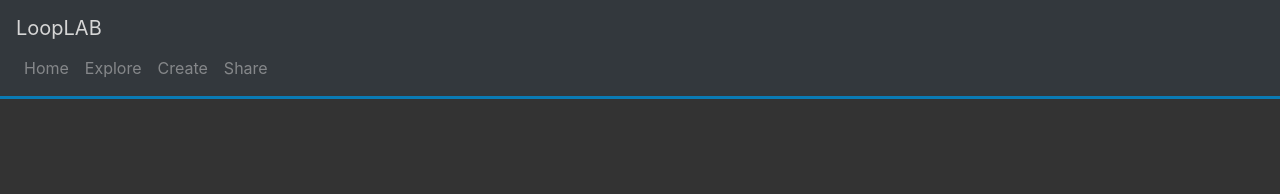
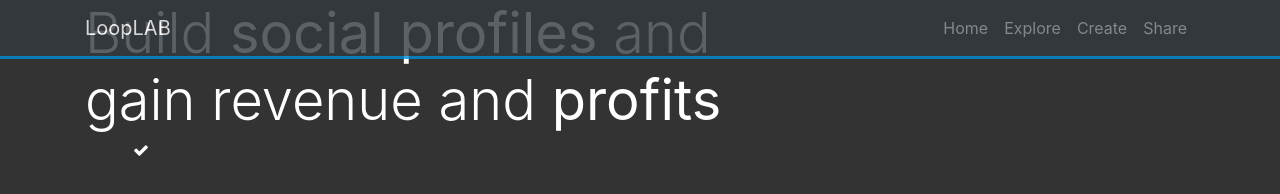
Before and after one commit to Talon1989/bootstrap-social, a website: page src/index.html in a window 1280 px wide. Drawn offline with nearby package versions, Linux system fonts and the light colour scheme; files that its build step writes are made by us from their sources.

Commit message:
fixed some typos and started the home section.

```diff
--- a/src/index.html
+++ b/src/index.html
@@ -5,7 +5,7 @@
     <meta name="viewport"
           content="width=device-width, initial-sacle=1.0"/>
     <meta http-equiv="X-UA-Compatible" content="ie=edge"/>
-    <title>Bootstrap 4 Proj 1</title>
+    <title>LoopLAP Theme</title>
     <link rel="stylesheet" href="css/font-awesome.min.css">
     <link rel="stylesheet" href="css/bootstrap.css">
     <link rel="stylesheet" href="css/style.css">
@@ -13,12 +13,12 @@
 <body id="homeID">
 
 <nav class="navbar navbar-expand-sm bg-dark navbar-dark fixed-top">
-    <div class="constainer">
-        <button class="navbar-toggler" data-toggle="collapse" data-targer="#collapseID">
+    <div class="container">
+        <button class="navbar-toggler" data-toggle="collapse" data-target="#collapseID">
             <span class="navbar-toggler-icon"></span>
         </button>
         <a href="index.html" class="navbar-brand">LoopLAB</a>
-        <div class="collapse navbar-collapse" id="collapaseID">
+        <div class="collapse navbar-collapse" id="collapseID">
             <ul class="navbar-nav ml-auto">
                 <li class="nav-item">
                     <a href="#homeID" class="nav-link">Home</a>
@@ -37,6 +37,29 @@
     </div>
 </nav>
 
+<header id="home-section">
+    <div class="dark-overlay">
+        <div class="home-inner">
+            <div class="container">
+                <div class="row">
+                    <div class="col-lg-8">
+                        <h1 class="display-4">
+                            Build <strong>social profiles</strong> and gain revenue and <strong>profits</strong>
+                        </h1>
+                        <div class="d-flex flex-row">
+                            <div class="p-4 align-self-start"></div>
+                            <i class="fa fa-check"></i>
+                        </div>
+                    </div>
+                    <div class="col-lg-4">
+
+                    </div>
+                </div>
+            </div>
+        </div>
+    </div>
+</header>
+
 
 <script src="js/jquery.min.js"></script>
 <script src="js/popper.min.js"></script>
```
